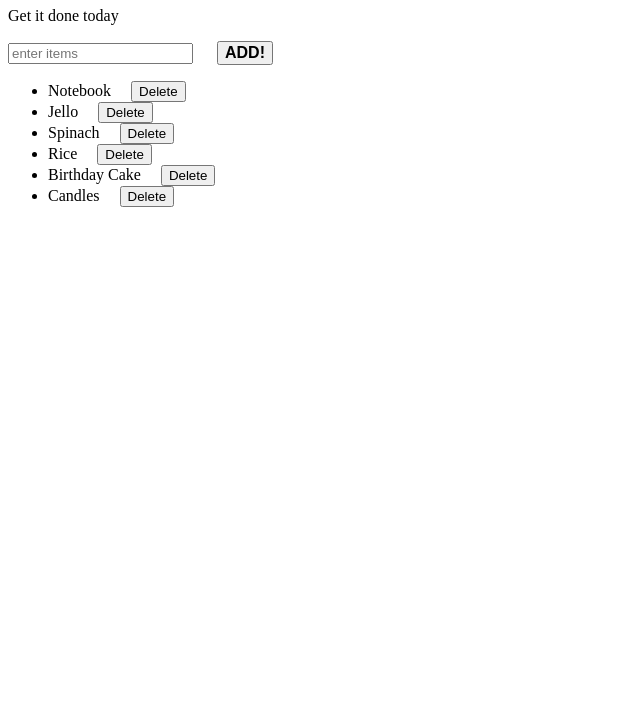
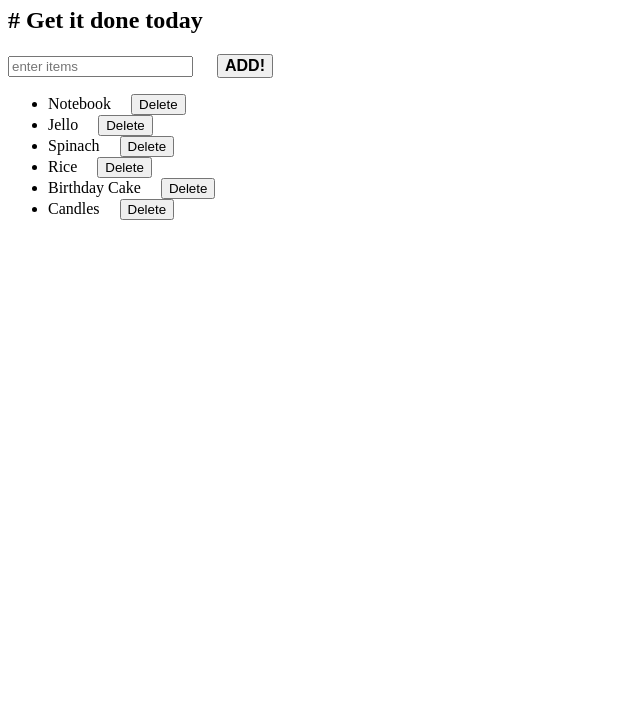
Before and after one commit to mrbn619/shopping-list, a plain HTML site: page index.html in a window 1280 px wide. Shown: the part 73-800 px from the top of the page, without its empty margins (0-640 px from the left). Drawn offline with Linux system fonts and the light colour scheme.

Commit message:
Update index.html

```diff
--- a/index.html
+++ b/index.html
@@ -1,12 +1,12 @@
 <!DOCTYPE html>
 <html>
 <head>
-	<title>javascript + DOM</title>
+	<title>Shopping List</title>
 	<link rel="stylesheet" type="text/css" href="style.css">
 </head>
 <body>
 	<h1>Shopping List</h1>
-	<p id='first'>Get it done today</p>
+	<h2 id='first'># Get it done today</h2>
 	<input id='userinput' type='text' placeholder="enter items">
 	<button id='enter'><strong>add!</strong></button>
 	<ul>
```
